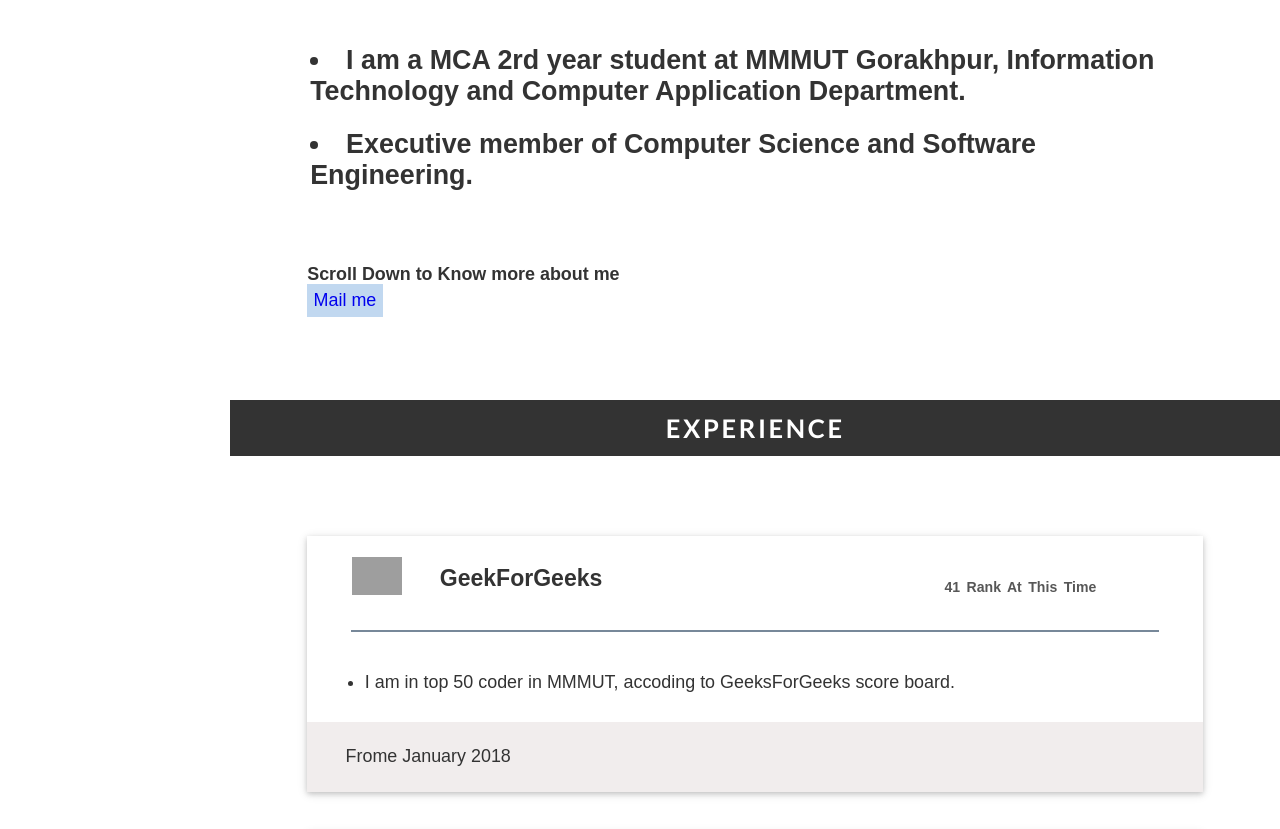
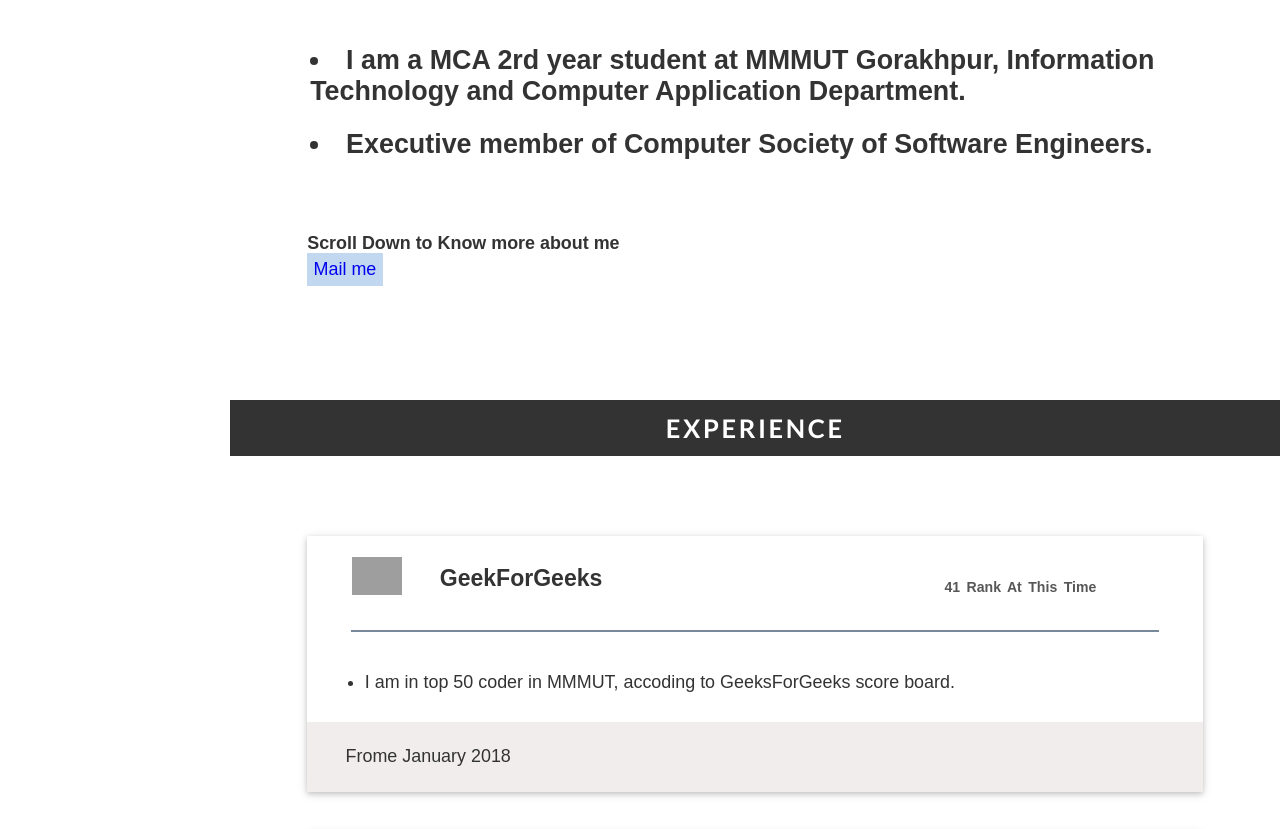
Before and after one commit to mritiwari/mritiwari.github.io, a plain HTML site: page index.html in a window 1280 px wide. Shown: the part 880-1709 px from the top of the page. Drawn offline with nearby package versions, Linux system fonts and the light colour scheme; grey boxes are pictures that could not be loaded; a script that the page names is missing; a web font is replaced by a local one.

Commit message:
Update index.html

```diff
--- a/index.html
+++ b/index.html
@@ -136,7 +136,7 @@
                   </li>
                 </h2>
 
-                  <h2><li><b>Executive member of Computer Science and Software Engineering.
+                  <h2><li><b>Executive member of Computer Society of Software Engineers.
                   </b>
                   </li>
                 </h2>
```
